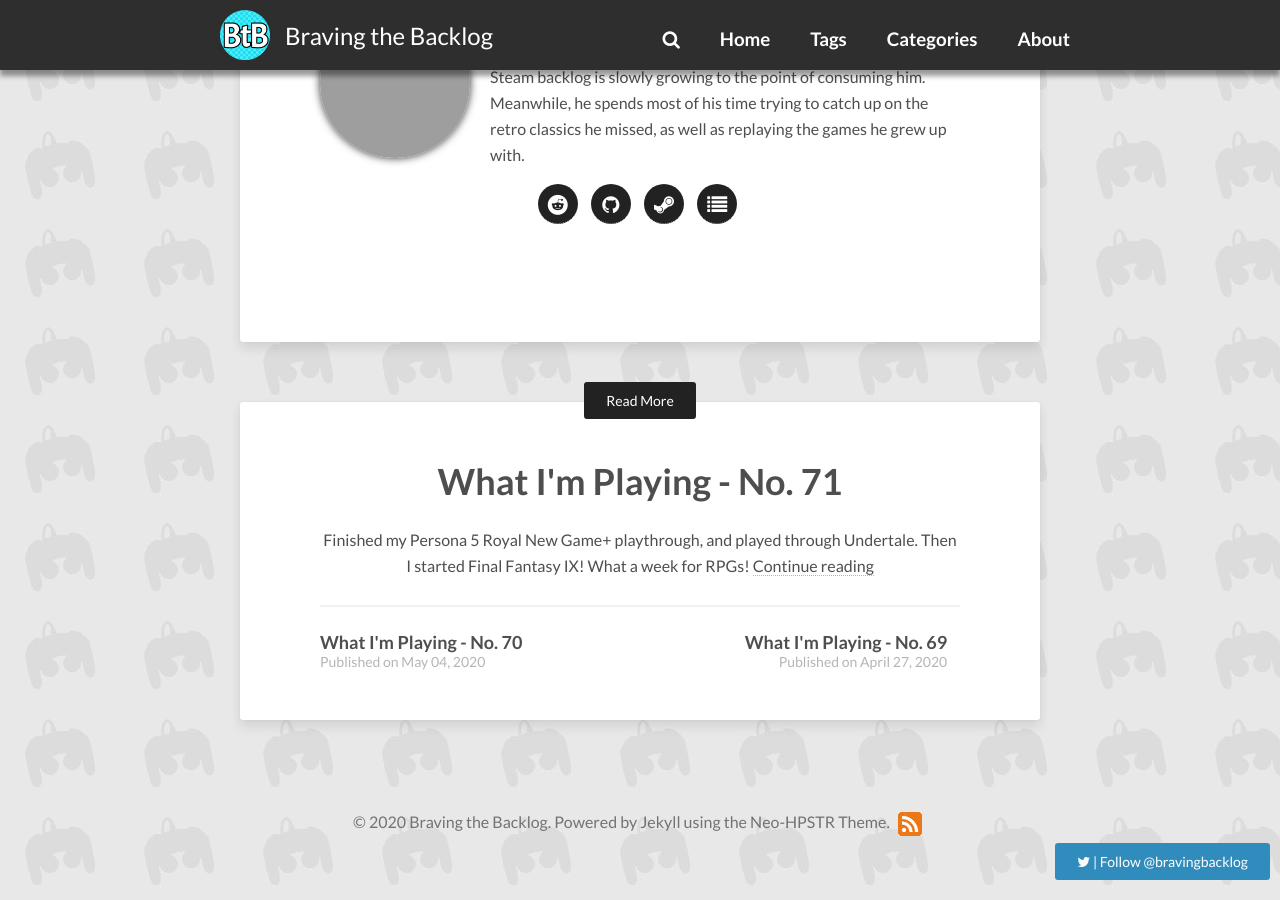
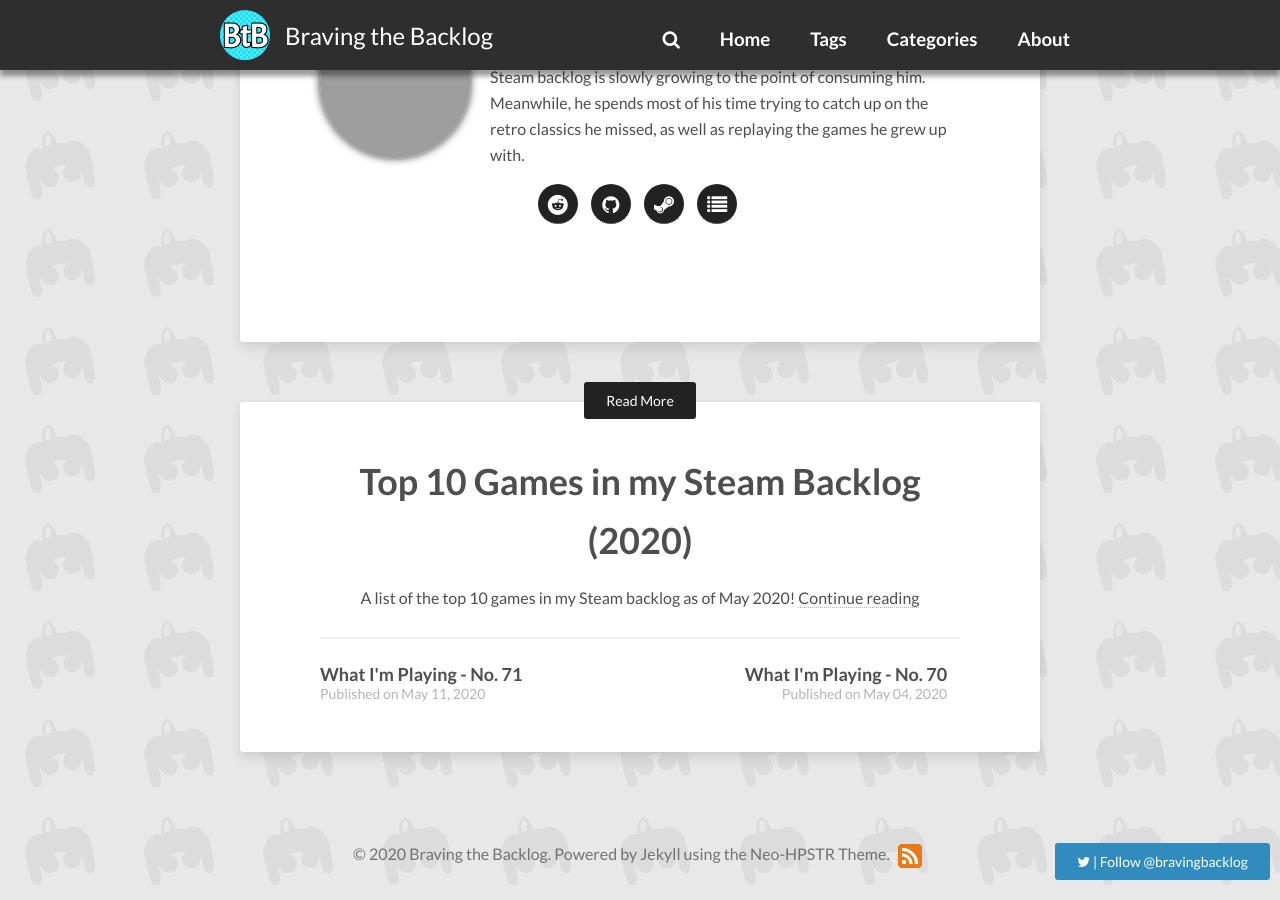
Before and after one commit to BravingTheBacklog/bravingthebacklog.github.io, a Jekyll site: the page built from _posts/2020-05-01-top-10-highest-rated-games-i-ve-played.md, in a window 1280 px wide and 900 px high, scrolled down 8216 px. Built offline with Jekyll 4.4.1, drawn with Linux system fonts in a browser that asks for light colours; nearby versions of some CDN libraries; comment, search, counter and statistics services are not loaded; some of the changed lines change nothing that is shown.

Commit message:
Top 10 Games in my Steam Backlog 2020

```diff
--- a/_data/games.yml
+++ b/_data/games.yml
@@ -583,6 +583,15 @@
   developer: "tobyfox"
   release: "September 15, 2015"
 
+The Legend of Heroes Trails in the Sky:
+  title: "The Legend of Heroes: Trails in the Sky"
+  developer: "Nihon Falcom"
+  release: "July 29, 2014"
+  image: "https://i.imgur.com/moKU6tE.jpg"
+  thumb: "https://i.imgur.com/moKU6tEm.jpg"
+  imagesize: "third"
+  platform: "PC"
+
 The Legend of Heroes Zero no Kiseki:
   title: "The Legend of Heroes: Zero no Kiseki"
   image: "https://i.imgur.com/y6uLlho.jpg"
@@ -612,6 +621,15 @@
   thumb: "https://i.imgur.com/l1xY2HFm.jpg"
   developer: "Spike Chunsoft / Abstraction Games"
   release: "February 18, 2016"
+  platform: "PC"
+
+Danganronpa 2 Goodbye Despair:
+  title: "Danganronpa 2: Goodbye Despair"
+  developer: "Spike Chunsoft & Abstraction Games"
+  release: "April 18, 2016"
+  image: "https://i.imgur.com/sDrmp4O.jpg"
+  thumb: "https://i.imgur.com/sDrmp4Om.jpg"
+  imagesize: "third"
   platform: "PC"
 
 Bayonetta:
@@ -2297,3 +2315,75 @@
   imagesize: "third"
   developer: "Rockstar North"
   release: "September 17, 2013"
+
+Battle Chasers Nightwar:
+  title: "Battle Chasers: Nightwar"
+  developer: "Airship Syndicate"
+  release: "October 3, 2017"
+  image: "https://i.imgur.com/FUInX6V.jpg"
+  thumb: "https://i.imgur.com/FUInX6Vm.jpg"
+  imagesize: "third"
+  platform: "PC"
+
+Yakuza 0:
+  title: "Yakuza 0"
+  developer: "Sega"
+  release: "August 1, 2018"
+  image: "https://i.imgur.com/ABOZkll.jpg"
+  thumb: "https://i.imgur.com/ABOZkllm.jpg"
+  imagesize: "third"
+  platform: "PC"
+
+Blasphemous:
+  title: "Blasphemous"
+  developer: "The Game Kitchen"
+  release: "September 10, 2019"
+  image: "https://i.imgur.com/gFi569t.jpg"
+  thumb: "https://i.imgur.com/gFi569tm.jpg"
+  imagesize: "third"
+  platform: "PC"
+
+Zero Escape The Nonary Games:
+  title: "Zero Escape: The Nonary Games"
+  developer: "Spike Chunsoft"
+  release: "March 24, 2017"
+  image: "https://i.imgur.com/M1rBxv9.jpg"
+  thumb: "https://i.imgur.com/M1rBxv9m.jpg"
+  imagesize: "third"
+  platform: "PC"
+
+A Hat in Time:
+  title: "A Hat in Time"
+  developer: "Gears for Breakfast"
+  release: "October 5, 2017"
+  image: "https://i.imgur.com/olSzUeC.jpg"
+  thumb: "https://i.imgur.com/olSzUeCm.jpg"
+  imagesize: "third"
+  platform: "PC"
+
+Forgotton Anne:
+  title: "Forgotton Anne"
+  developer: "ThroughLine Games"
+  release: "May 15, 2018"
+  image: "https://i.imgur.com/V4QFYaa.jpg"
+  thumb: "https://i.imgur.com/V4QFYaam.jpg"
+  imagesize: "third"
+  platform: "PC"
+
+Resident Evil 4:
+  title: "Resident Evil 4"
+  developer: "Capcom"
+  release: "February 28, 2014"
+  image: "https://i.imgur.com/zYq1pRT.jpg"
+  thumb: "https://i.imgur.com/zYq1pRTm.jpg"
+  imagesize: "third"
+  platform: "PC"
+
+Beyond Good & Evil:
+  title: "Beyond Good & Evil"
+  developer: "Ubisoft"
+  release: "May 13, 2008"
+  image: "https://i.imgur.com/I9zyZ57.png"
+  thumb: "https://i.imgur.com/I9zyZ57m.png"
+  imagesize: "third"
+  platform: "PC"
--- /dev/null
+++ b/_posts/2020-05-14-top-10-games-in-my-steam-backlog-2020.md
@@ -0,0 +1,170 @@
+---
+layout: post
+title: Top 10 Games in my Steam Backlog (2020)
+author: bsinky
+description: "A list of the top 10 games in my Steam backlog as of May 2020!"
+date: 2020-05-14
+modified: 2020-05-14
+categories: [List]
+tags: [Top 10,Steam,Backlog]
+image:
+    feature: feature-steam-2020.jpg
+    thumb: feature-steam-2020-thumb.jpg
+    credit: Curioso Photography
+    creditlink: "https://www.pexels.com/photo/abstract-art-canvas-colors-288099/"
+games:
+- The Legend of Heroes Trails in the Sky
+- Battle Chasers Nightwar
+- Yakuza 0
+- Blasphemous
+- Zero Escape The Nonary Games
+- A Hat in Time
+- Forgotton Anne
+- Resident Evil 4
+- Beyond Good & Evil
+- Danganronpa 2 Goodbye Despair
+---
+
+A little over a year ago, I made my first "[Top 10 Games in my Steam Backlog](%{
+post_url 2019-05-04-top-10-games-in-my-steam-backlog-may-2019 %})" list, and I'm
+proud to say I've made my way through that list quite successfully! My overall
+Steam backlog is still *massive*, and stands at 794 games as of this writing,
+but the important thing is that I've managed to prioritize it a bit and play
+some great games in the process. This list is another effort to prioritize the
+games I'm most excited to try in my Steam library!
+
+<!--more-->
+
+Like with the previous Steam backlog list, you'll see a few ports of older games
+here. I still love when games get PC ports, because it's just such a flexible
+platform thanks to Steam's streaming features. I can stream games to my phone
+with the Steam Link app, or utilize the Steam Link TV box to stream games to my
+TV. It might not allow for playing games on the go like the Switch, but it's
+super convenient otherwise!
+
+One last note, listed release dates are for the Steam versions of these games,
+not their original release. Now, on with the list!
+
+## 10. {% include game.html game="The Legend of Heroes Trails in the Sky" %}
+
+The Legend of Heroes: Trails in the Sky is part of the long-running Falcom RPG
+series, The Legend of Heroes. It's the beginning of the "Trails" sub-series,
+which are games that all take place during roughly the same time period in the
+in-game universe, give or take a few years. The Trails in the Sky arc is a
+trilogy of three games, and this is the first game in that trilogy.
+
+The only reason Trails in the Sky is at the bottom of this list is because I
+think once I play this game, I'll probably want to marathon through the rest of
+the trilogy! With that in mind, I'm putting it here, so that if I do start a
+Trails in the Sky marathon at this point, I'll still feel accomplished in
+tackling the backlog since I'll have checked so many other games off prior to
+these. I'm looking forward to getting to know a new cast of characters here, and
+probably getting more insight into events that were referenced in Trails of Cold
+Steel 1 and 2!
+
+## 9. {% include game.html game="Battle Chasers Nightwar" %}
+
+I never knew about it before discovering this game, but Battle Chasers is a
+comic book series from the 90s. As of this writing, the most recent issue was
+published in September 2001. One of the creators of the comic book series go
+into video game development after that, and 16 years later Battle Chasers:
+Nightwar released. Not that it was in development all that time, it's just
+interesting to read about the 16 year gap in the franchise.
+
+Battle Chasers: Nightwar draws inspiration from classic console RPGs. I imagine
+the developers mean SNES-era RPGs when they say this, but wherever their
+inspiration came from, the result is an RPG with turn-based battles and dungeon
+crawling. The dungeons are randomly generated, and contain treasures, puzzles,
+and traps. I'm most curious about the battle system. Turn-based battles always
+sound interesting to me!
+
+## 8. {% include game.html game="Yakuza 0" %}
+
+The Yakuza series is known for open world action-adventure/beat 'em up gameplay.
+Yakuza 0 is the sixth game developed in the series, and as the number in its
+title maybe suggest, is a prequel to the first game. I've never played a Yakuza
+title before, but this prequel should be a reasonable entrypoint into the series
+since it doesn't build upon any prior events in the narrative. I don't know much
+about the plot of the Yakuza series, but the action-oriented gameplay in an open
+world Tokyo intrigues me. I'm looking forward to giving the series a try!
+
+## 7. {% include game.html game="Blasphemous" %}
+
+Blasphemous is a 2D Metroidvania, and that's all I really needed to hear to be
+sold on this game. The the hack 'n' slash combat, it probably has more in common
+with Castlevania than Metroid. From the title, to boss design, and even the
+equipable Rosary Bead power-ups, there's definitely a lot of inspiration pulled
+from real world religion, particularly Christian iconography. The bosses and
+gorey combat from the screenshots on the Steam page look pretty intense, and I'm
+not entirely sure I'll be a fan of that part of the game, but I'm definitely
+looking forward to the non-linear exploration!
+
+## 6. {% include game.html game="Zero Escape The Nonary Games" %}
+
+This is a collection of two visual novels developed by Spike Chunsoft: "Nine
+Hours, Nine Persons, Nine Doors (999)," originally for the DS, and its sequel,
+"Virtue's Last Reward," originally for 3DS and PS Vita. Both are part of the
+Zero Escape series.
+
+The premise of these games is simple: in each game, you are forced to take part
+in something called a "Nonary Game" wherein you must solve puzzles to escape
+from a locked rooms. If you are unable to escape, you will die. I'm sure the
+puzzles will be wonderfully complex, and the writing no doubt involves some
+brilliant twists and turns!
+
+## 5. {% include game.html game="A Hat in Time" %}
+
+A Hat in Time is a 3D platformer in the same vein as Super Mario 64 and
+Banjo-Kazooie. There's lots of collectibles to find, power ups to unlock, and
+worlds to explore, all wrapped up in a playful, charming package where the main
+character is called "Hat Kid." It should be fun adventure!
+
+## 4. {% include game.html game="Forgotton Anne" %}
+
+Forgotton Anne takes place in the Forgotten Lands, the place where all lost
+things end up. The Forgotlings spring to life from these lost items as a result
+of their desire to be found again. You play as Anne, tasked with keeping order
+in the Forgotten Lands, and longing to someday return to the human world
+herself.
+
+Like Tokyo Dark, this game is part of the "Square Enix Collective," a program
+through which indie developers can get publishing services, and is published by
+Square Enix. Forgotton Anne is described as a cinematic adventure with puzzles
+and platforming. What drew me to this game more than anything is the graphics.
+They're wonderfully animated, and look like something out of an animated film.
+
+## 3. {% include game.html game="Resident Evil 4" %}
+
+I'm not sure why, but I wasn't interested in the Resident Evil series for a long
+time. I was probably too young for them when they first released. My first
+Resident Evil game was Resident Evil 5, and I enjoyed its unique charm. It
+wasn't until later that I started hearing how Resident Evil 4 was a lot like 5,
+but better. Many consider it one of the greatest video games ever. In light of
+such acclaim, I'd say it's finally time I played it. Eventually I'll go back and
+play the HD remasters of Resident Evil 1 and Resident Evil 0, since I already
+have both of them on Steam and I'm curious to experience *classic* Resident Evil
+gameplay, but Resident Evil 4 comes first!
+
+## 2. {% include game.html game="Beyond Good & Evil" %}
+
+So this game isn't actually on my Steam backlog at all, because I own it on
+Uplay, not Steam. It is available on Steam though, so I'm including it here!
+I'm pretty sure it was given away for free on Uplay a while back, which is how I
+came to own it.
+
+Anyway, Beyond Good & Evil is a critically acclaimed action-adventure game with
+a cult following to this day. It follows an investigative reporter, Jade, as she
+investigates a conspiracy on the planet Hillys. The setting has this cool sci-fi
+aesthectic with fantasy elements as well, like the anthropomorphic animals that
+live alongside humans in this intergalactic world. The combat received some
+criticism upon release, but the rest of the game was well received, and I'm
+curious to see how it holds up today.
+
+## 1. {% include game.html game="Danganronpa 2 Goodbye Despair" %}
+
+I enjoyed the first Danganronpa game so much, I'm really looking forward to
+playing this next game in the series! The writing of the first game was just *so
+good*. That's really all I have to say about this one. I want to go in with as
+little information about the game as possible, so no brief description of this
+one, other than that it's a visual novel and I can't wait to see what it has in
+store!
```
Also changed, not shown: images/feature-steam-2020-thumb.jpg (added), images/feature-steam-2020.jpg (added).
